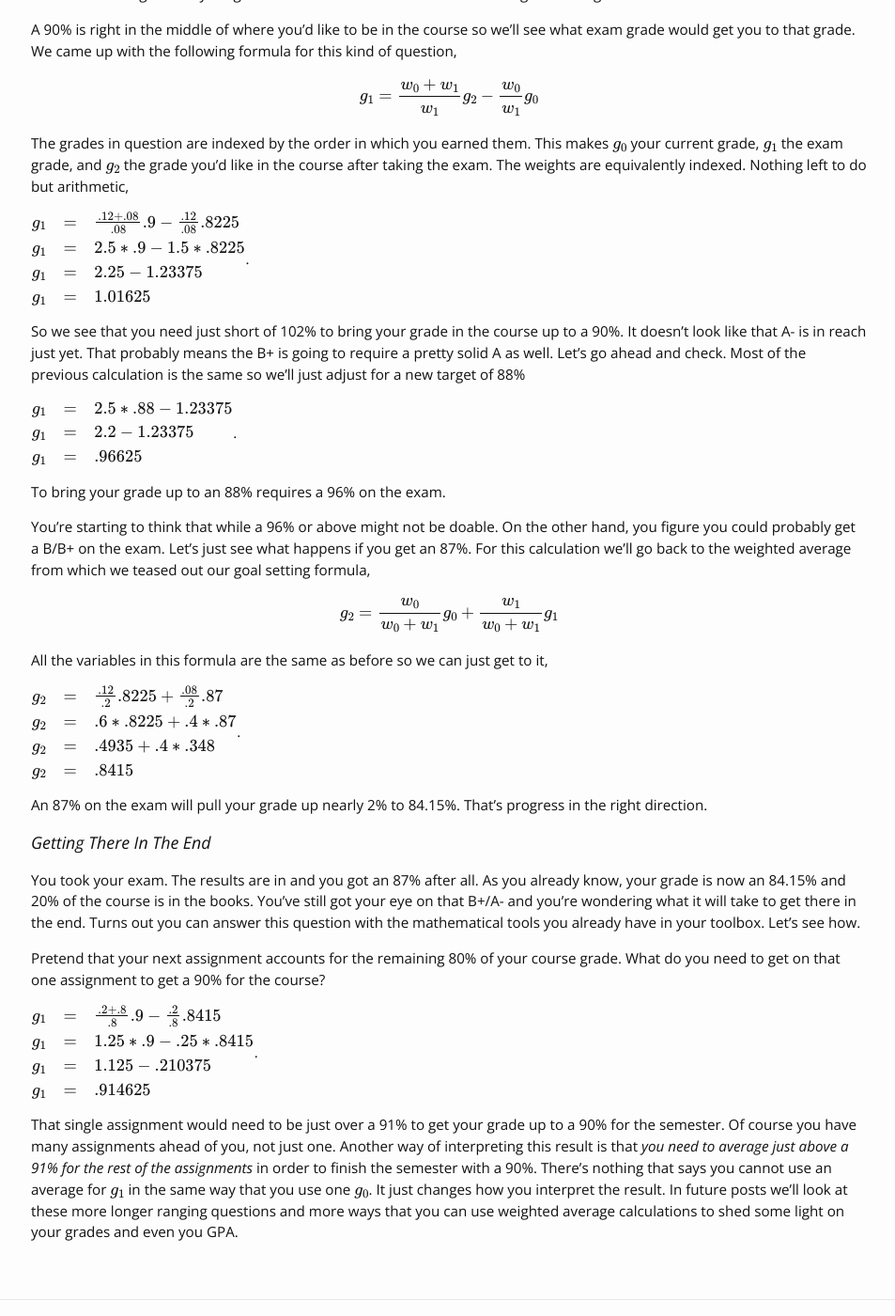
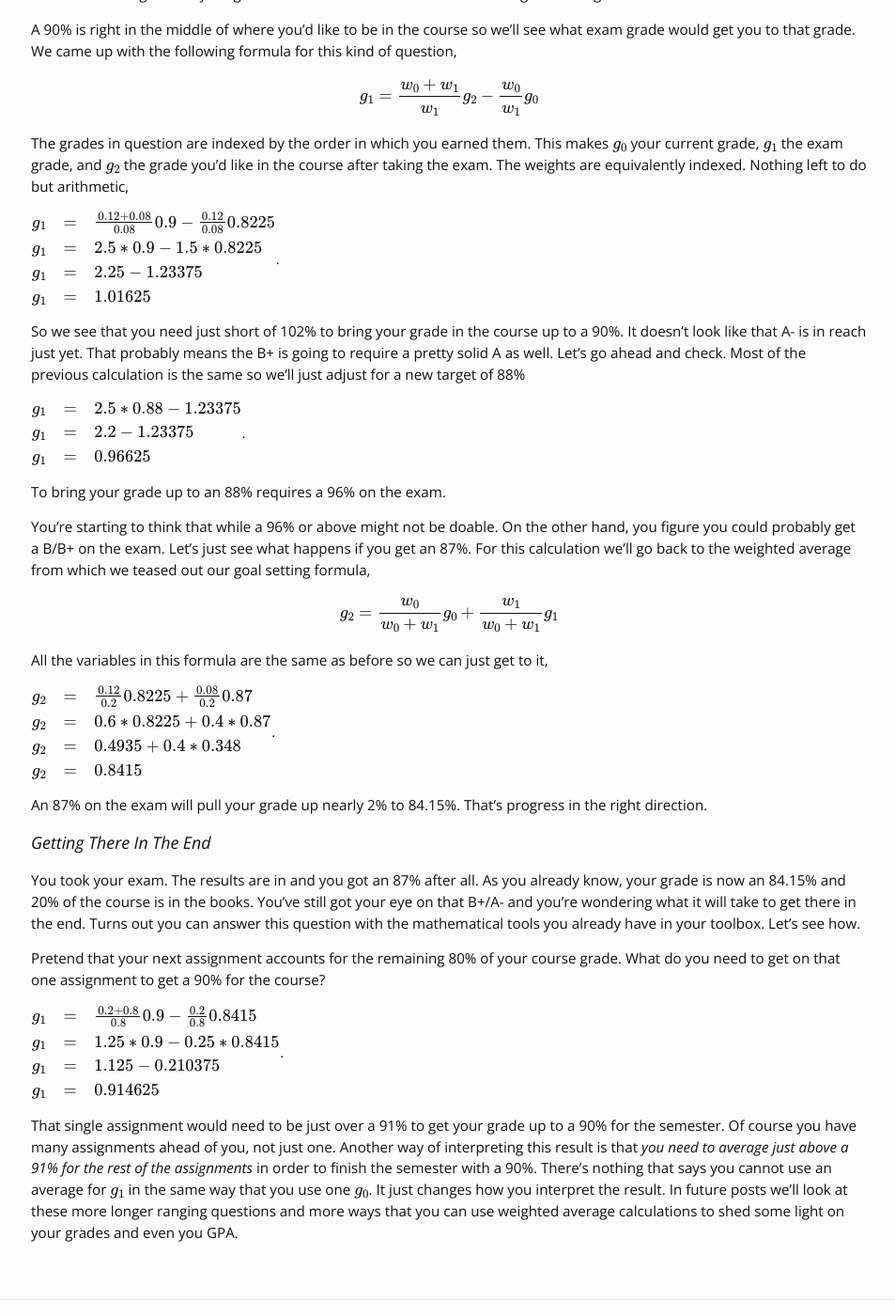
Before and after one commit to jlmayfield/jlmayfield.github.io, a Jekyll site: the page built from _posts/2018-1-13-Know-Your-Grade-Example.md, in a window 1280 px wide and 1400 px high, scrolled down 1236 px. Shown: the whole window at 94% size, without its empty margins (162-1115 px from the left). Built offline with Jekyll 4.4.1, drawn with Linux system fonts in a browser that asks for light colours; formulas are drawn with MathJax 3; some of the changed text lies outside the part shown.

Commit message:
changed formatting for numbers in blog posts

```diff
--- a/_posts/2018-1-13-Know-Your-Grade-Example.md
+++ b/_posts/2018-1-13-Know-Your-Grade-Example.md
@@ -26,13 +26,13 @@ $$w_a(w_c,n) = \frac{w_c}{n}$$
 where $$w_c$$ and $$n$$ are the category weight and size, respectively. The homeworks both have the same weight of 3% as seen here,
 
 $$
-w_a(.30,10) = \frac{.30}{10} = .03
+w_a(0.30,10) = \frac{0.30}{10} = 0.03
 $$.
 
 The paper category has the same weight but half the number of assignments so it's not surprising that the weight of that assignment is double that of a single homework assignment,
 
 $$
-w_a(.30,5) = \frac{.30}{5} = .06
+w_a(0.30,5) = \frac{0.30}{5} = 0.06
 $$.
 
 This brings the total weight of your three completed assignments to 12%, half for the two homeworks and the other half for the paper.
@@ -45,9 +45,9 @@ where $$w_c$$ and $$n$$ are still the category weight and size and $$s$$ is the
 
 $$
 \begin{array}{rcl}
-g(.3,10,.95) &=& .03 * .95  = .0285\\
-g(.3,10,.88) &=& .03 * .88  = .0264\\
-g(.3,10,.73) &=& .06 * .73  = .0438
+g(0.3,10,0.95) &=& 0.03 * 0.95  = 0.0285\\
+g(0.3,10,0.88) &=& 0.03 * 0.88  = 0.0264\\
+g(0.3,10,0.73) &=& 0.06 * 0.73  = 0.0438
 \end{array}
 $$.
 
@@ -65,8 +65,8 @@ The grades in question are indexed by the order in which you earned them. This m
 
 $$
 \begin{array}{rcl}
-g_1 &=& \frac{.12+.08}{.08}.9 - \frac{.12}{.08}.8225 \\
-g_1 &=& 2.5 * .9 - 1.5 * .8225 \\
+g_1 &=& \frac{0.12+0.08}{0.08}0.9 - \frac{0.12}{0.08}0.8225 \\
+g_1 &=& 2.5 * 0.9 - 1.5 * 0.8225 \\
 g_1 &=& 2.25 - 1.23375 \\
 g_1 &=& 1.01625
 \end{array}
@@ -76,9 +76,9 @@ So we see that you need just short of 102% to bring your grade in the course up
 
 $$
 \begin{array}{rcl}
-g_1 &=&2.5 * .88 - 1.23375 \\
+g_1 &=&2.5 * 0.88 - 1.23375 \\
 g_1 &=& 2.2 - 1.23375 \\
-g_1 &=& .96625
+g_1 &=& 0.96625
 \end{array}
 $$.
 
@@ -94,10 +94,10 @@ All the variables in this formula are the same as before so we can just get to i
 
 $$
 \begin{array}{rcl}
-g_2 &=& \frac{.12}{.2}.8225 + \frac{.08}{.2}.87 \\
-g_2 &=& .6 * .8225 + .4 * .87 \\
-g_2 &=& .4935 + .4 * .348 \\
-g_2 &=& .8415 \\
+g_2 &=& \frac{0.12}{0.2}0.8225 + \frac{0.08}{0.2}0.87 \\
+g_2 &=& 0.6 * 0.8225 + 0.4 * 0.87 \\
+g_2 &=& 0.4935 + 0.4 * 0.348 \\
+g_2 &=& 0.8415 \\
 \end{array}
 $$.
 
@@ -111,10 +111,10 @@ Pretend that your next assignment accounts for the remaining 80% of your course
 
 $$
 \begin{array}{rcl}
-g_1 &=& \frac{.2+.8}{.8}.9 - \frac{.2}{.8}.8415 \\
-g_1 &=& 1.25 * .9 - .25 * .8415 \\
-g_1 &=& 1.125 - .210375 \\
-g_1 &=& .914625 \\
+g_1 &=& \frac{0.2+0.8}{0.8}0.9 - \frac{0.2}{0.8}0.8415 \\
+g_1 &=& 1.25 * 0.9 - 0.25 * 0.8415 \\
+g_1 &=& 1.125 - 0.210375 \\
+g_1 &=& 0.914625 \\
 \end{array}
 $$.
 
```
Also changed, not shown: _posts/2018-1-12-Know-Your-Grade-Goals.md (+12 -12 lines), _posts/2018-1-4-Know-Your-Grade-Single.md (+1 -1 lines), _posts/2018-1-5-Know-Your-Grade-Single-Maths.md (+11 -11 lines), _posts/2018-1-9-Know-Your-Grade-Being-Proactive.md (+10 -10 lines).
